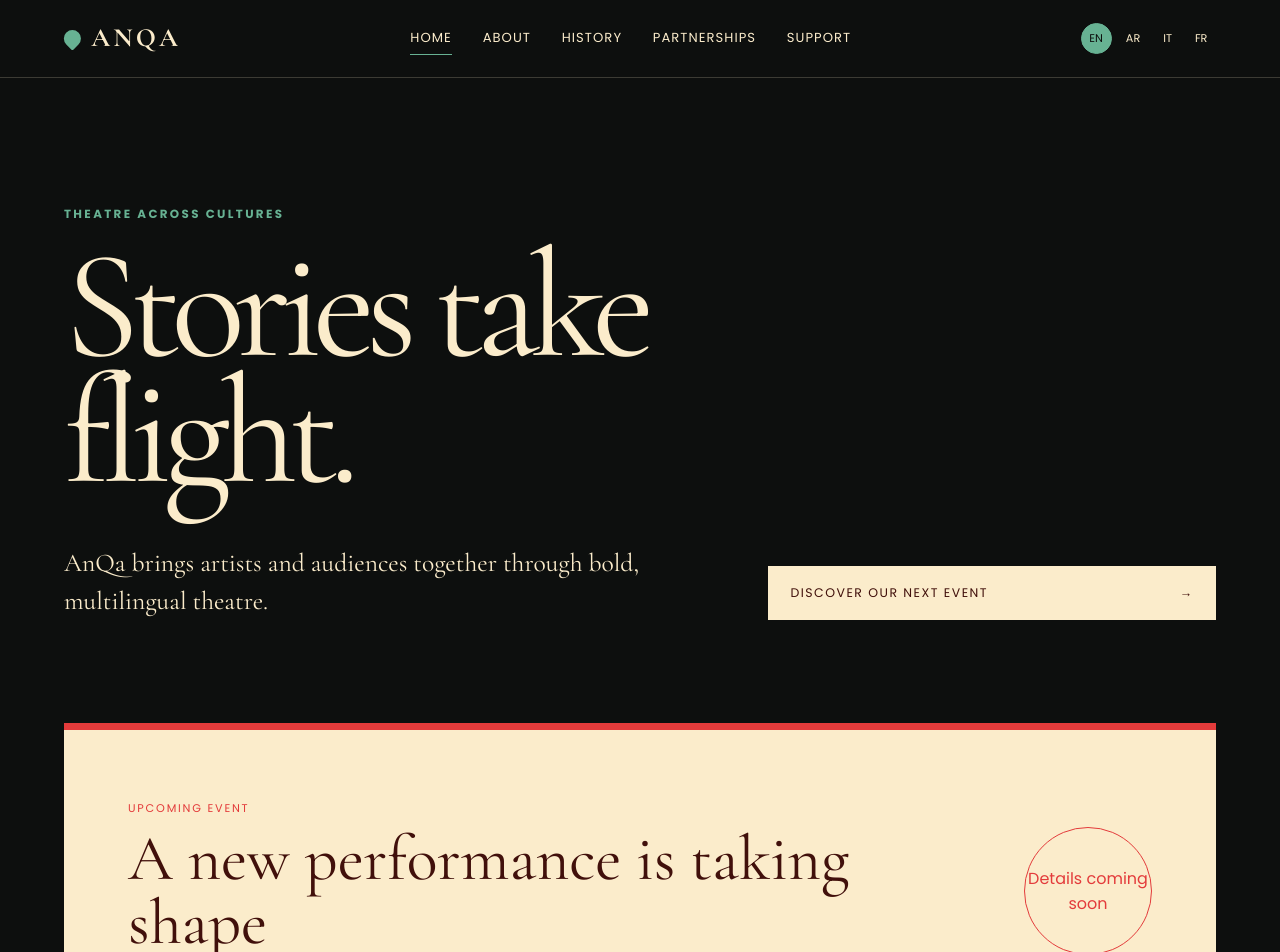
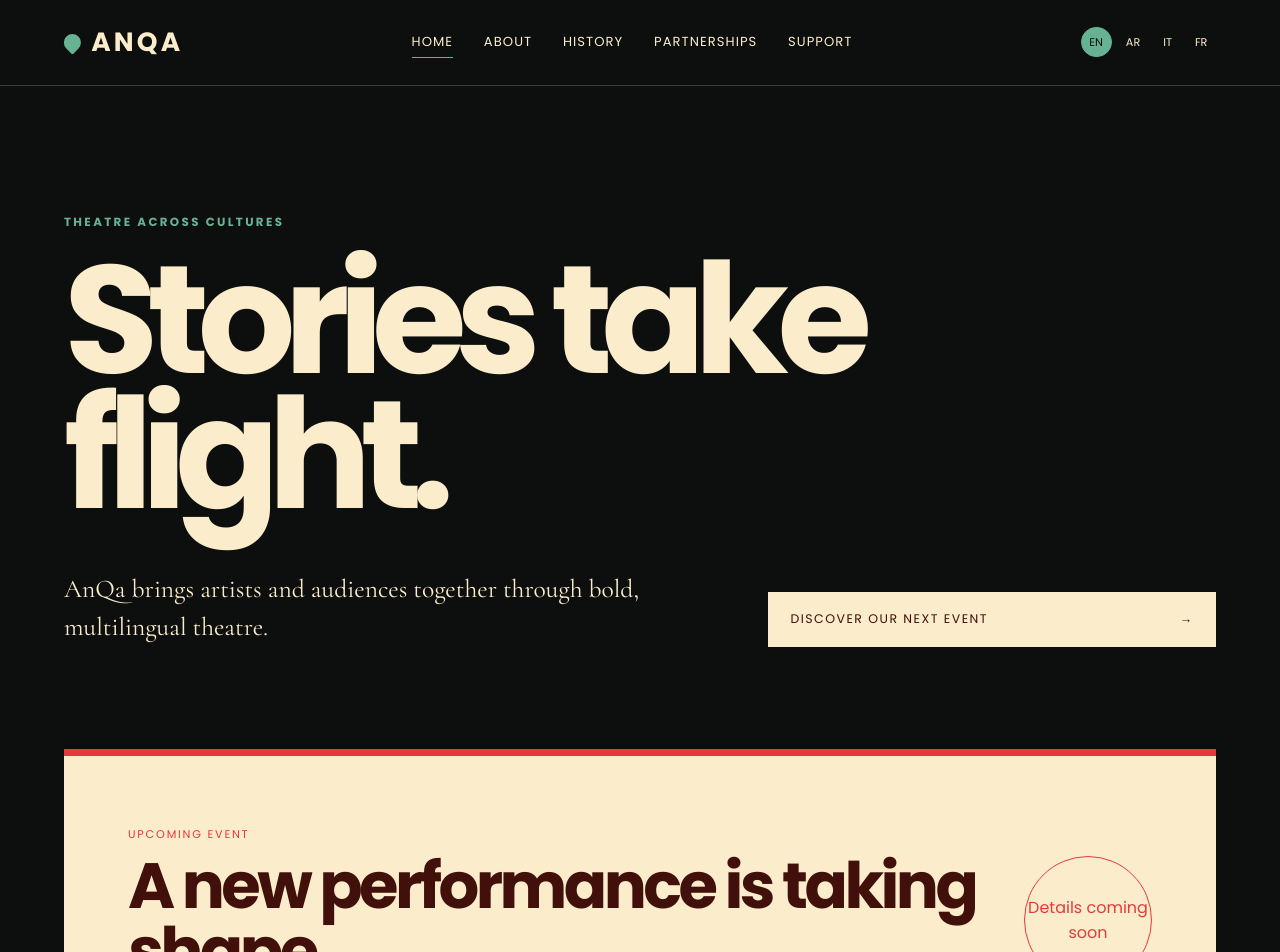
Before and after one commit to KAHMOOSHA/AnQa-new-website, a Next.js app: page /en in a window 1280 px wide. Shown: the top 952 px of the page. Built offline with nearby package versions, Linux system fonts and the light colour scheme.

Commit message:
Make Poppins the primary display font

```diff
--- a/app/globals.css
+++ b/app/globals.css
@@ -59,7 +59,7 @@ select {
 .brand {
   align-items: center;
   display: flex;
-  font-family: var(--font-cormorant), Georgia, serif;
+  font-family: var(--font-poppins), Arial, sans-serif;
   font-size: 1.65rem;
   font-weight: 700;
   gap: 0.65rem;
@@ -132,11 +132,11 @@ select {
 
 .hero h1,
 .page-hero h1 {
-  font-family: var(--font-cormorant), Georgia, serif;
+  font-family: var(--font-poppins), Arial, sans-serif;
   font-size: clamp(4rem, 12vw, 10.5rem);
-  font-weight: 400;
-  letter-spacing: -0.065em;
-  line-height: 0.82;
+  font-weight: 700;
+  letter-spacing: -0.075em;
+  line-height: 0.88;
   margin: 0;
   max-width: 10ch;
 }
@@ -188,10 +188,11 @@ select {
 }
 
 .placeholder-card h2 {
-  font-family: var(--font-cormorant), Georgia, serif;
+  font-family: var(--font-poppins), Arial, sans-serif;
   font-size: clamp(2.2rem, 5vw, 5rem);
-  font-weight: 400;
-  line-height: 1;
+  font-weight: 700;
+  letter-spacing: -0.055em;
+  line-height: 1.02;
   margin: 0.5rem 0 0;
 }
 
```
